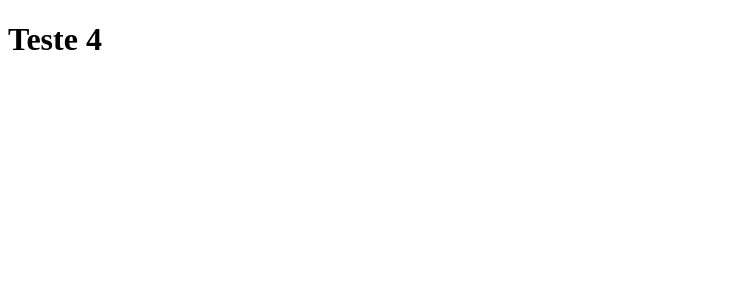
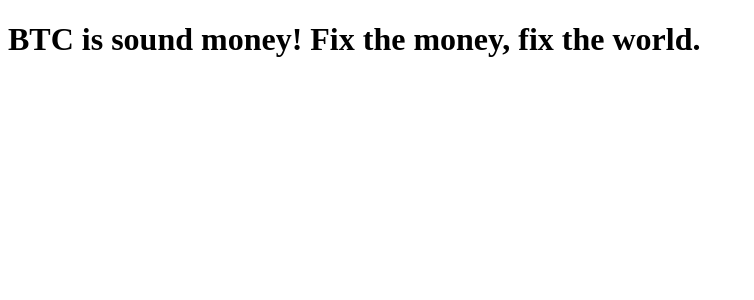
Before and after one commit to brunoccalmeida/clone-tabnews, a Next.js app: page / in a window 1280 px wide. Shown: the top 300 px of the page, without its empty margins (0-754 px from the left). Built offline with nearby package versions, Linux system fonts and the light colour scheme.

Commit message:
atualiza a mensagem da pagina

```diff
--- a/pages/index.js
+++ b/pages/index.js
@@ -1,5 +1,5 @@
 function Home() {
-  return <h1>Teste 4</h1>;
+  return <h1>BTC is sound money! Fix the money, fix the world.</h1>;
 }
 
 export default Home;
```
